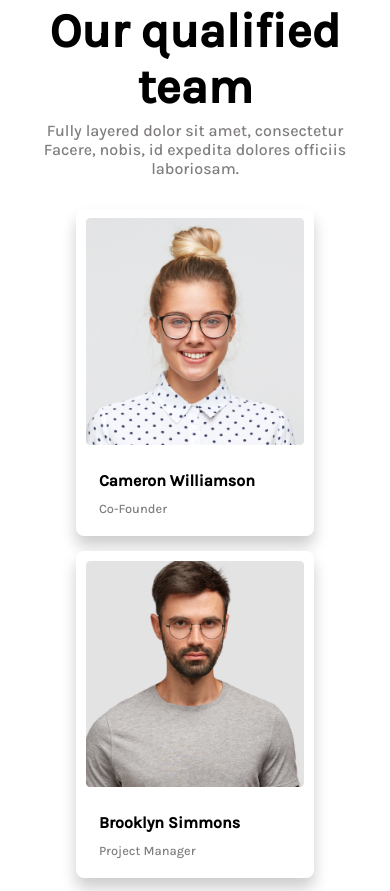
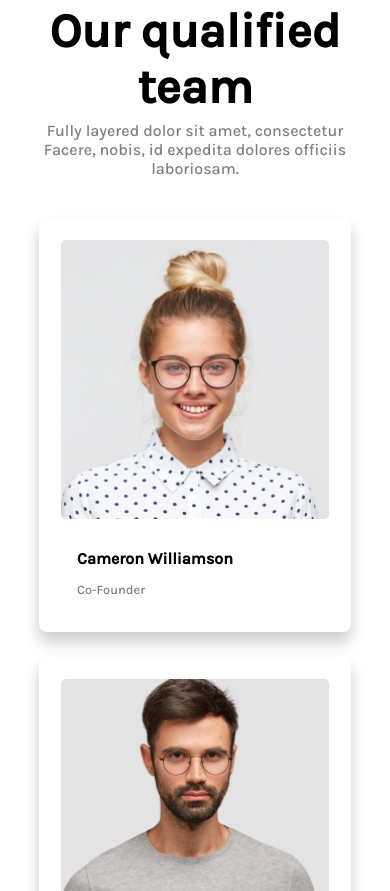
Before and after one commit to naylinmyat/tmp-About, a plain HTML site: page index.html in a window 390 px wide. Shown: the part 3069-3960 px from the top of the page. Drawn offline with Linux system fonts and the light colour scheme.

Commit message:
tmp_About

```diff
--- a/style.css
+++ b/style.css
@@ -471,7 +471,7 @@ nav .nav-content-mobile-view .signup-btn:hover{
 .team .person{
     width: 20%;
     background: white;
-    padding: 1%;
+    padding: 1.5%;
     border-radius: 0.5rem;
     box-shadow: 0 10px 15px rgb(0 0 0 / 20%);
 }
@@ -580,7 +580,7 @@ nav .nav-content-mobile-view .signup-btn:hover{
     display: flex;
     justify-content: space-between;
     padding-bottom: 3%;
-    border-bottom: 1px solid gray;
+    border-bottom: 1px solid rgb(230, 229, 229);
 }
 .footer-content .widget-one{
     width: 32%;
@@ -931,9 +931,9 @@ nav .nav-content-mobile-view .signup-btn:hover{
         align-items: center;
     }
     .team .person{
-        width: 70%;
-        padding: 3%;
-        margin-top: 5%;
+        width: 86%;
+        padding: 7%;
+        margin-top: 8%;
     }
     /* Team Section Mobile View end */
 
```
